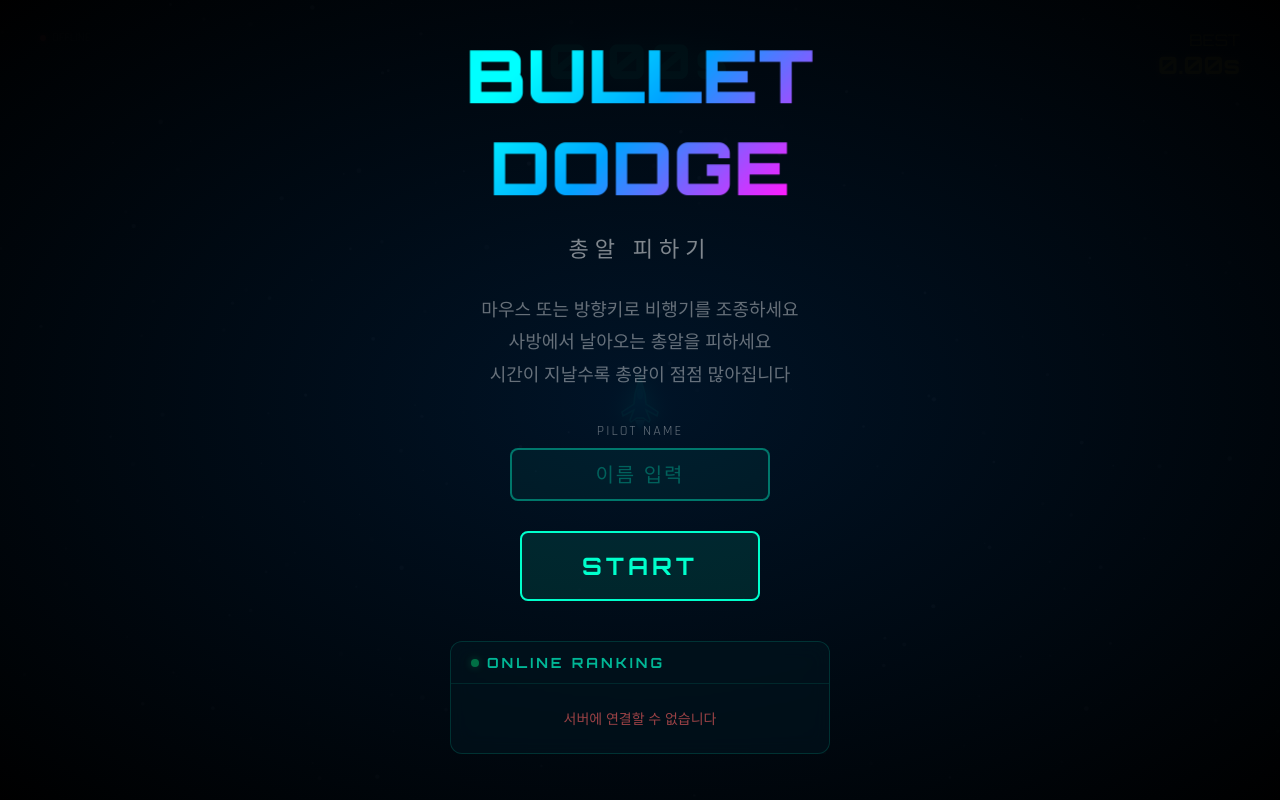
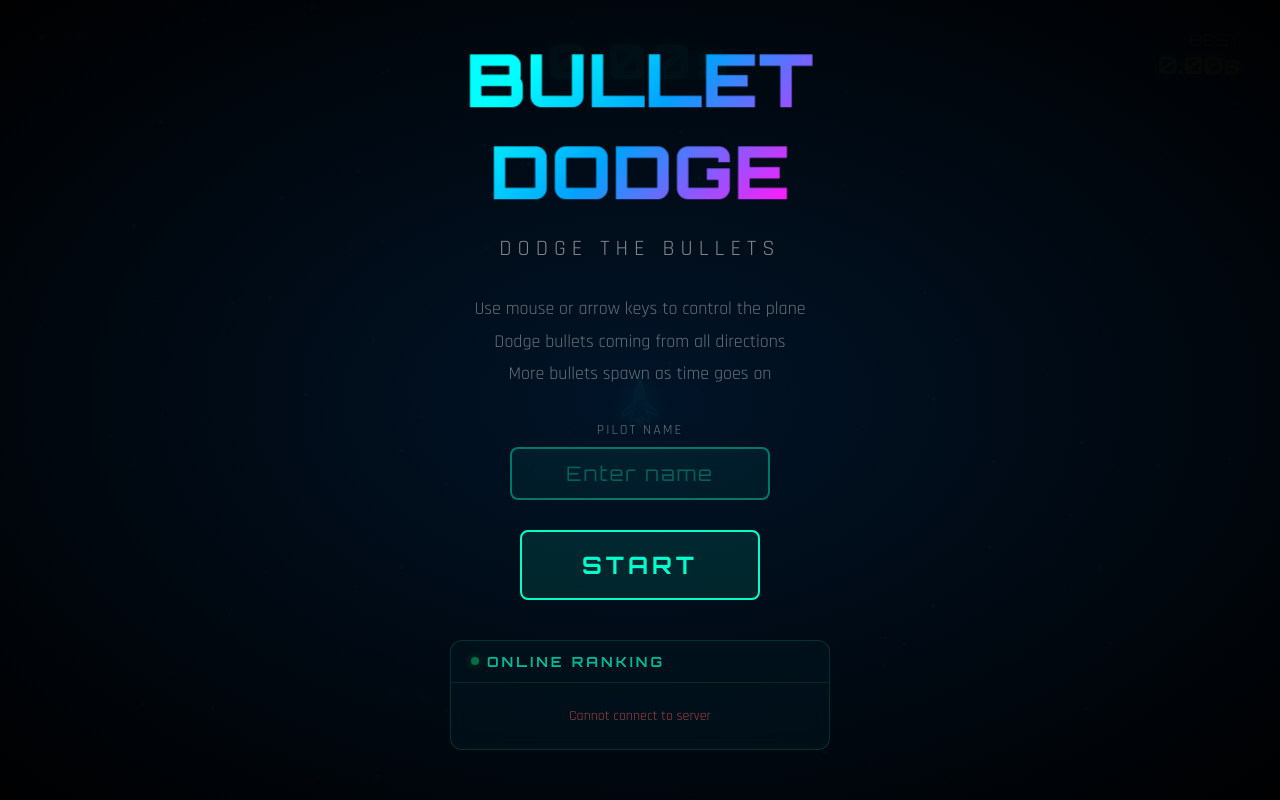
Before and after one commit to bpskty/bullet-dodge, a plain HTML site: page index.html in a window 1280 px wide. Drawn offline with Linux system fonts and the light colour scheme; no server answers.

Commit message:
다국어 지원(한국어/영어) 완벽 적용

```diff
--- a/index.html
+++ b/index.html
@@ -819,6 +819,67 @@
             let serverOnline = false;
             let playerCountry = '';
 
+            const isTouchDevice = ('ontouchstart' in window) || (navigator.maxTouchPoints > 0);
+            const isMobile = /Android|iPhone|iPad|iPod|webOS|BlackBerry|IEMobile|Opera Mini/i.test(navigator.userAgent) || isTouchDevice;
+
+            // ─── i18n ───
+            const LANG = {
+                ko: {
+                    subtitle: '총알 피하기',
+                    instructions: '마우스 또는 방향키로 비행기를 조종하세요<br>사방에서 날아오는 총알을 피하세요<br>시간이 지날수록 총알이 점점 많아집니다',
+                    instructionsMobile: '화면을 드래그하여 비행기를 조종하세요<br>사방에서 날아오는 총알을 피하세요<br>시간이 지날수록 총알이 점점 많아집니다',
+                    mobileHint: '화면을 터치하여 조종',
+                    placeholder: '이름 입력',
+                    loading: '불러오는 중...',
+                    lbEmpty: '아직 기록이 없습니다. 첫 번째 기록을 세워보세요!',
+                    lbError: '서버에 연결할 수 없습니다',
+                    lbLoadError: '리더보드를 불러올 수 없습니다',
+                    survivalTime: '생존 시간',
+                    submitting: '기록 등록 중...',
+                    submitted: '기록이 등록되었습니다!',
+                    submitFail: '기록 등록 실패',
+                    connectFail: '서버 연결 실패',
+                },
+                en: {
+                    subtitle: 'Dodge the Bullets',
+                    instructions: 'Use mouse or arrow keys to control the plane<br>Dodge bullets coming from all directions<br>More bullets spawn as time goes on',
+                    instructionsMobile: 'Drag the screen to control the plane<br>Dodge bullets coming from all directions<br>More bullets spawn as time goes on',
+                    mobileHint: 'Touch to control',
+                    placeholder: 'Enter name',
+                    loading: 'Loading...',
+                    lbEmpty: 'No records yet. Be the first!',
+                    lbError: 'Cannot connect to server',
+                    lbLoadError: 'Failed to load leaderboard',
+                    survivalTime: 'SURVIVAL TIME',
+                    submitting: 'Submitting...',
+                    submitted: 'Score registered!',
+                    submitFail: 'Failed to submit',
+                    connectFail: 'Connection failed',
+                }
+            };
+            let lang = LANG.ko; // default Korean
+
+            function applyLanguage() {
+                const isKR = playerCountry === 'KR';
+                lang = isKR ? LANG.ko : LANG.en;
+
+                // Update HTML text
+                document.querySelector('#start-screen .subtitle').textContent = lang.subtitle;
+                document.getElementById('instructions-text').innerHTML = isMobile ? lang.instructionsMobile : lang.instructions;
+                document.getElementById('mobile-hint').textContent = lang.mobileHint;
+                document.getElementById('player-name').placeholder = lang.placeholder;
+                document.querySelector('#start-screen .lb-loading, #start-lb-list')
+                    && (document.getElementById('start-lb-list').innerHTML = `<div class="lb-loading">${lang.loading}</div>`);
+                document.querySelector('.final-label').textContent = lang.survivalTime;
+
+                // Update page title & meta
+                if (!isKR) {
+                    document.title = 'Bullet Dodge';
+                    const meta = document.querySelector('meta[name="description"]');
+                    if (meta) meta.content = 'Dodge bullets from all directions in this airplane game';
+                }
+            }
+
             // Country code to flag emoji
             function countryToFlag(code) {
                 if (!code || code.length !== 2) return '';
@@ -829,7 +890,7 @@
                 );
             }
 
-            // Detect country on load
+            // Detect country on load & apply language
             async function detectCountry() {
                 try {
                     const res = await fetch('https://ipapi.co/json/', { signal: AbortSignal.timeout(3000) });
@@ -838,6 +899,7 @@
                 } catch {
                     playerCountry = '';
                 }
+                applyLanguage();
             }
             detectCountry();
 
@@ -929,11 +991,11 @@
 
             async function fetchLeaderboard(targetListEl) {
                 if (!serverOnline) {
-                    targetListEl.innerHTML = '<div class="lb-error">서버에 연결할 수 없습니다</div>';
+                    targetListEl.innerHTML = `<div class="lb-error">${lang.lbError}</div>`;
                     return [];
                 }
 
-                targetListEl.innerHTML = '<div class="lb-loading">불러오는 중...</div>';
+                targetListEl.innerHTML = `<div class="lb-loading">${lang.loading}</div>`;
 
                 try {
                     const res = await fetch(
@@ -955,14 +1017,14 @@
                     renderLeaderboard(targetListEl, scores);
                     return scores;
                 } catch (err) {
-                    targetListEl.innerHTML = '<div class="lb-error">리더보드를 불러올 수 없습니다</div>';
+                    targetListEl.innerHTML = `<div class="lb-error">${lang.lbLoadError}</div>`;
                     return [];
                 }
             }
 
             function renderLeaderboard(container, scores) {
                 if (scores.length === 0) {
-                    container.innerHTML = '<div class="lb-empty">아직 기록이 없습니다. 첫 번째 기록을 세워보세요!</div>';
+                    container.innerHTML = `<div class="lb-empty">${lang.lbEmpty}</div>`;
                     return;
                 }
 
@@ -997,7 +1059,7 @@
             async function submitScore(name, time) {
                 if (!serverOnline || !name) return null;
 
-                submitStatusEl.textContent = '기록 등록 중...';
+                submitStatusEl.textContent = lang.submitting;
 
                 try {
                     const res = await fetch(`${SUPABASE_URL}/rest/v1/scores`, {
@@ -1010,7 +1072,7 @@
                         const entries = await res.json();
                         const entry = entries[0];
                         lastSubmittedId = entry.id;
-                        submitStatusEl.textContent = '기록이 등록되었습니다!';
+                        submitStatusEl.textContent = lang.submitted;
 
                         // Calculate rank by counting scores higher than this one
                         const countRes = await fetch(
@@ -1025,11 +1087,11 @@
                         return { success: true, rank, entry };
                     } else {
                         const err = await res.json();
-                        submitStatusEl.textContent = err.message || '기록 등록 실패';
+                        submitStatusEl.textContent = err.message || lang.submitFail;
                         return null;
                     }
                 } catch (err) {
-                    submitStatusEl.textContent = '서버 연결 실패';
+                    submitStatusEl.textContent = lang.connectFail;
                     return null;
                 }
             }
@@ -1083,8 +1145,6 @@
             });
 
             // ─── Mobile Detection & Touch Controls ───
-            const isTouchDevice = ('ontouchstart' in window) || (navigator.maxTouchPoints > 0);
-            const isMobile = /Android|iPhone|iPad|iPod|webOS|BlackBerry|IEMobile|Opera Mini/i.test(navigator.userAgent) || isTouchDevice;
 
             const mobileHint = document.getElementById('mobile-hint');
             const instructionsText = document.getElementById('instructions-text');
@@ -1098,10 +1158,6 @@
 
             if (isMobile) {
                 document.body.style.cursor = 'auto';
-                instructionsText.innerHTML =
-                    '화면을 드래그하여 비행기를 조종하세요<br>' +
-                    '사방에서 날아오는 총알을 피하세요<br>' +
-                    '시간이 지날수록 총알이 점점 많아집니다';
                 mobileHint.style.display = 'block';
             }
 
```
